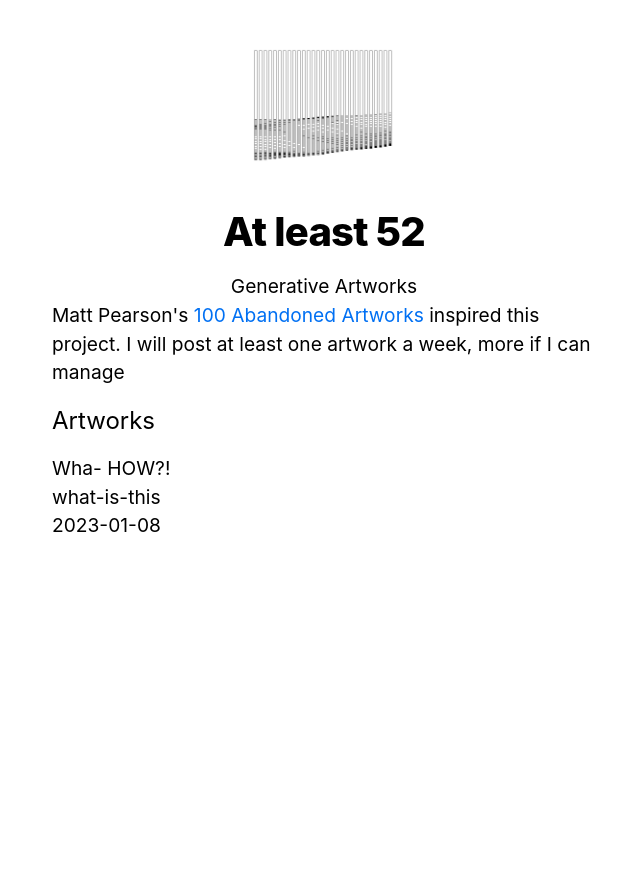
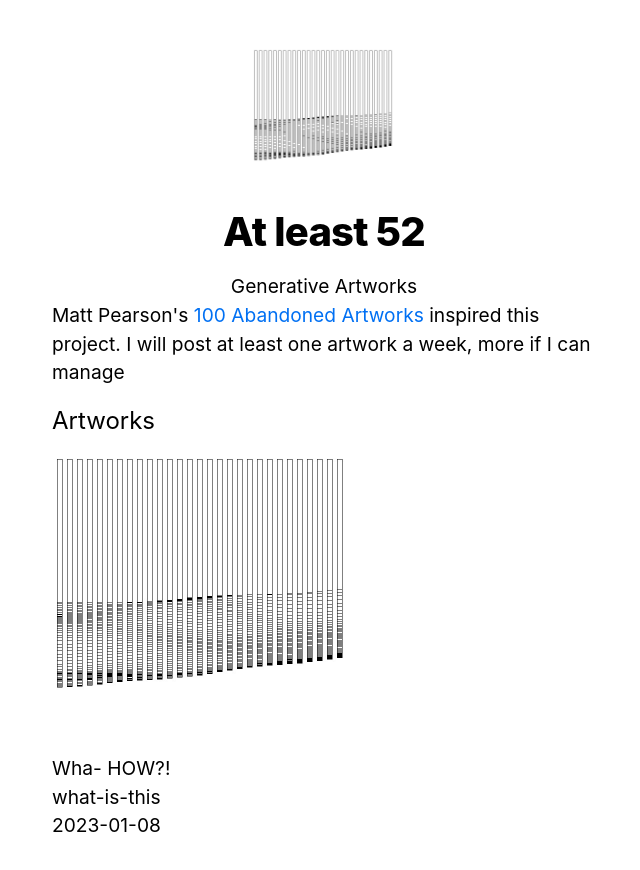
Before and after one commit to SazedWorldbringer/atleast52, a Next.js app: page / in a window 1280 px wide. Shown: the top 870 px of the page, without its empty margins (316-956 px from the left). Before the commit the page ends 800 px from the top, so only its background shows below. Built offline with nearby package versions, Linux system fonts and the light colour scheme.

Commit message:
feat: render preview image in artworks list

```diff
--- a/pages/index.js
+++ b/pages/index.js
@@ -3,6 +3,7 @@ import Link from 'next/link';
 import Layout, { siteTitle } from '../components/layout';
 import utilStyles from '../styles/utils.module.css';
 import { getSortedPostsData } from '../lib/artworks.js'
+import Image from 'next/image';
 
 export async function getStaticProps() {
   const allPostsData = getSortedPostsData();
@@ -28,8 +29,15 @@ export default function Home({ allPostsData }) {
     <section className={`${utilStyles.headingMd} ${utilStyles.padding1px}`}>
      <h2 className={utilStyles.headingLg}>Artworks</h2>
         <ul className={utilStyles.list}>
-          {allPostsData.map(({ id, date, title }) => (
+          {allPostsData.map(({ id, preview, date, title }) => (
             <li className={utilStyles.listItem} key={id}>
+            <Image
+              priority
+              src={preview}
+              width={300}
+              height={300}
+              alt="Artwork showing rectangles shifting at the bottom in a weird way"
+            />
               {title}
               <br />
               {id}
```
